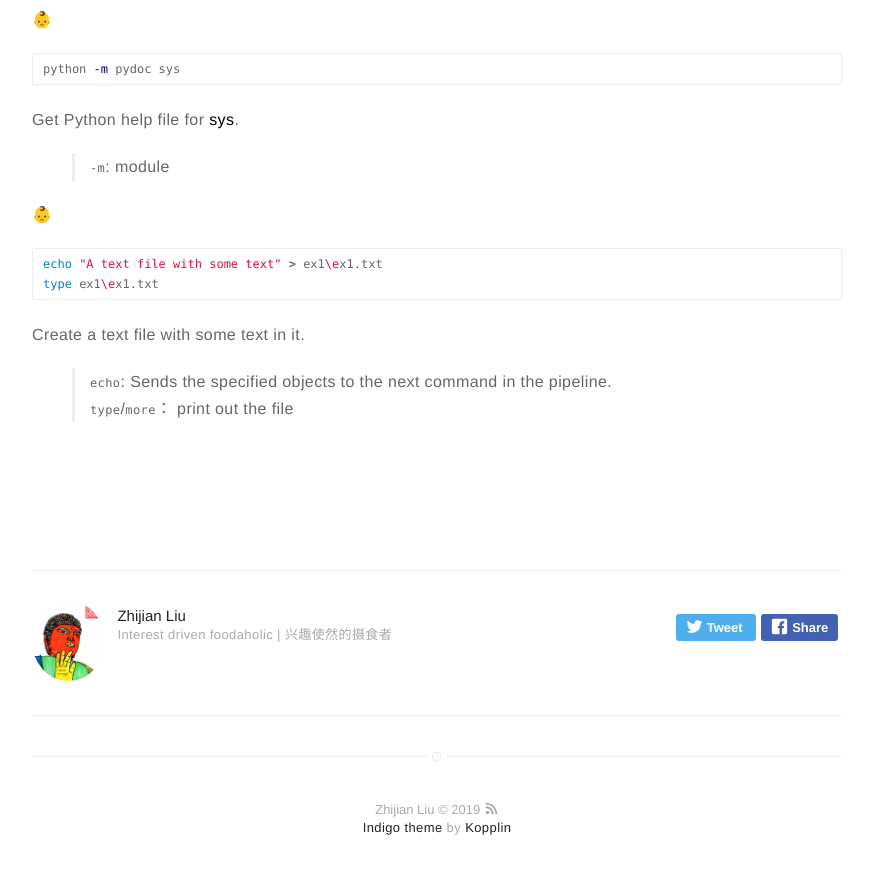
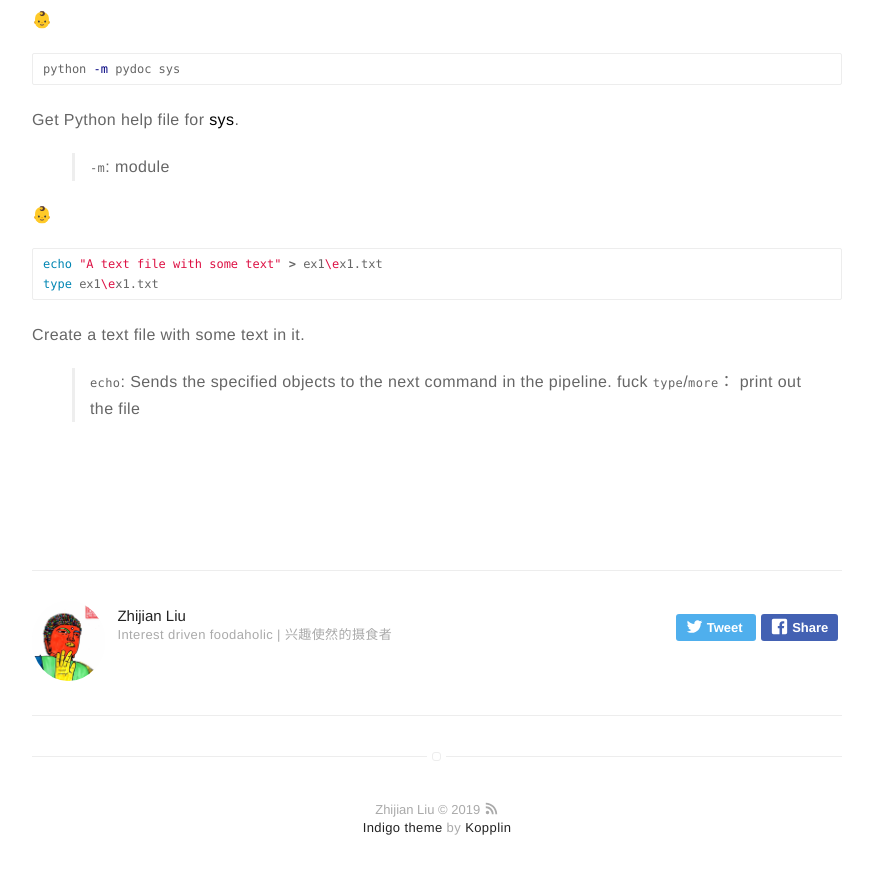
Before and after one commit to subaiwen/subaiwen.github.io, a Jekyll site: the page built from _posts/2019-7-7-powershell-for-python-learning.md, in a window 1280 px wide and 900 px high, scrolled down 914 px. Shown: the top 874 px of the window, without its empty margins (203-1076 px from the left). Built offline with Jekyll 4.4.1, drawn with Linux system fonts in a browser that asks for light colours.

Commit message:
Update 2019-7-7-powershell-for-python-learning.md

````diff
--- a/_posts/2019-7-7-powershell-for-python-learning.md
+++ b/_posts/2019-7-7-powershell-for-python-learning.md
@@ -47,5 +47,5 @@ echo "A text file with some text" > ex1\ex1.txt
 type ex1\ex1.txt
 ```
 Create a text file with some text in it.
->`echo`: Sends the specified objects to the next command in the pipeline.
+>`echo`: Sends the specified objects to the next command in the pipeline.  fuck
 >`type`/`more`： print out the file
````
